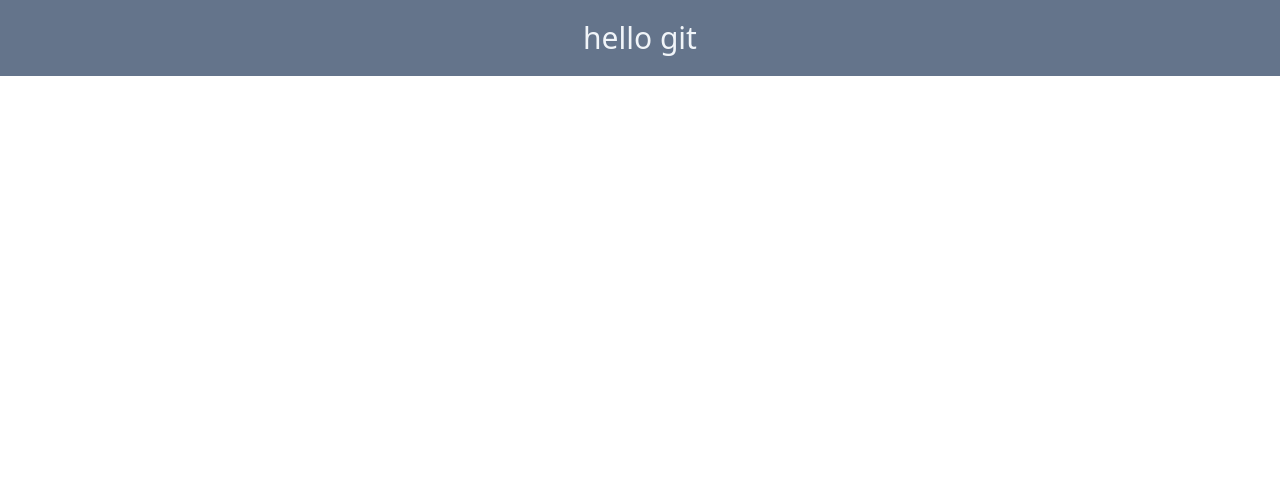
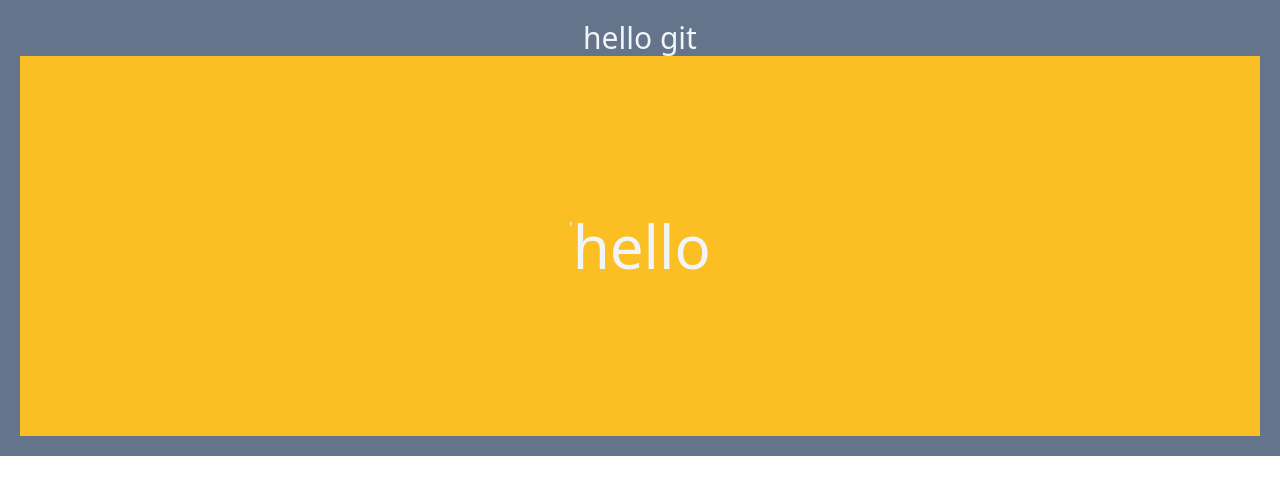
Before and after one commit to Islam432/drimteam, a website: page index.html in a window 1280 px wide. Drawn offline with Linux system fonts and the light colour scheme.

Commit message:
orige section

```diff
--- a/index.html
+++ b/index.html
@@ -10,6 +10,10 @@
   <body>
     <header class="p-5 bg-slate-500 text-slate-100 ">
         <h3 class="text-center text-3xl">hello git</h3>
+
+        <section class="p-40 bg-amber-400 flex justify-center">'
+            <h2 class="text-6xl">hello</h2>
+        </section>
     </header>
   </body>
 </html
```
Also changed, not shown: css/output.css.
